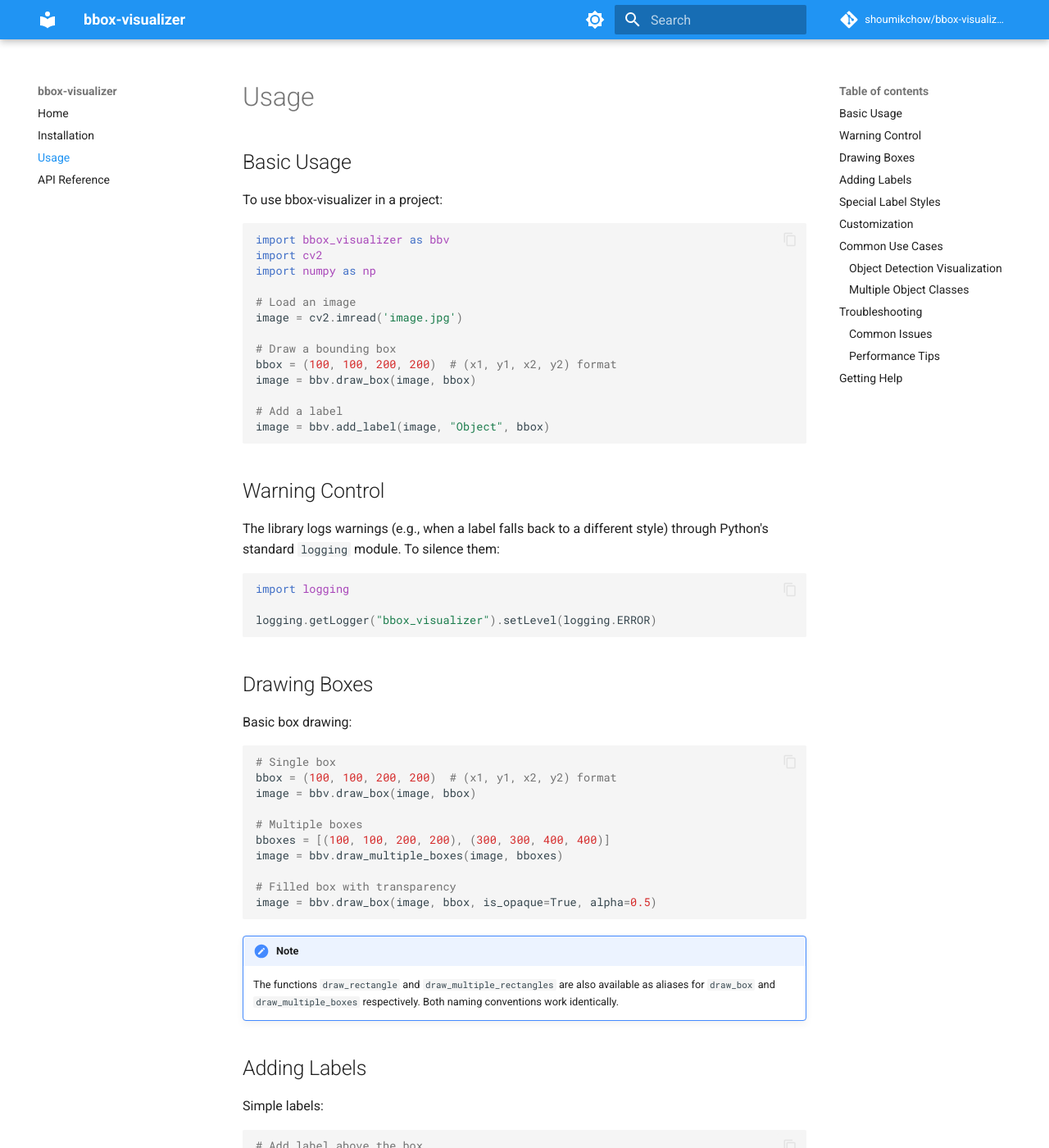
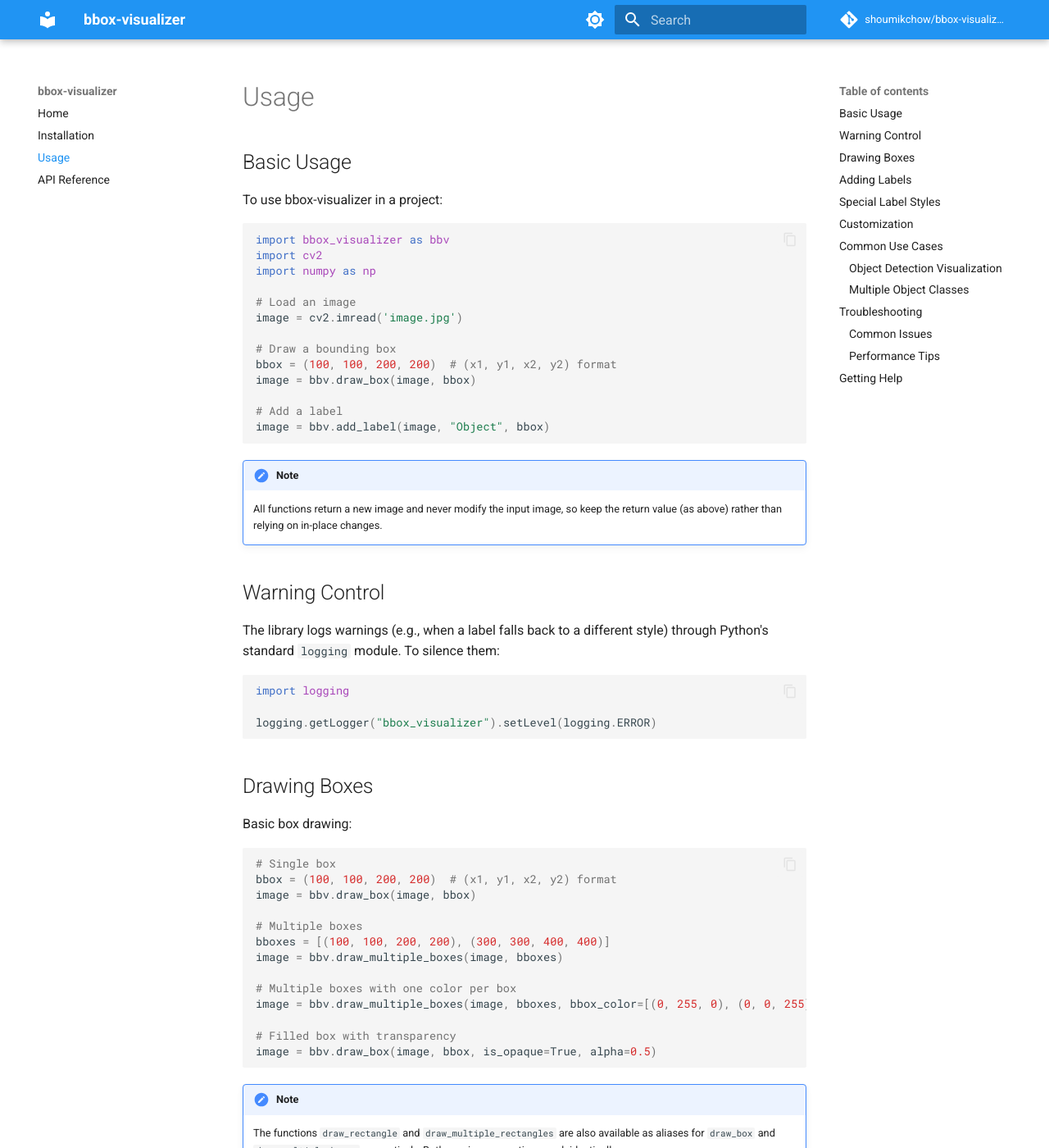
Before and after one commit to shoumikchow/bbox-visualizer, an MkDocs documentation site: the page built from docs/usage.md, in a window 1280 px wide and 1400 px high. Shown: the whole window at 82% size. Built offline with MkDocs 1.6.1 and Material for MkDocs 9.7.7, drawn with Linux system fonts in a browser that asks for light colours; comment, search, counter and statistics services are not loaded.

Commit message:
Document logging control and per-box colors in README and usage docs
Co-Authored-By: Claude Fable 5 <noreply@anthropic.com>

````diff
--- a/docs/usage.md
+++ b/docs/usage.md
@@ -19,6 +19,10 @@ image = bbv.draw_box(image, bbox)
 # Add a label
 image = bbv.add_label(image, "Object", bbox)
 ```
+
+!!! note
+    All functions return a new image and never modify the input image, so keep
+    the return value (as above) rather than relying on in-place changes.
 
 ## Warning Control
 
@@ -43,6 +47,9 @@ image = bbv.draw_box(image, bbox)
 # Multiple boxes
 bboxes = [(100, 100, 200, 200), (300, 300, 400, 400)]
 image = bbv.draw_multiple_boxes(image, bboxes)
+
+# Multiple boxes with one color per box
+image = bbv.draw_multiple_boxes(image, bboxes, bbox_color=[(0, 255, 0), (0, 0, 255)])
 
 # Filled box with transparency
 image = bbv.draw_box(image, bbox, is_opaque=True, alpha=0.5)
````
Also changed, not shown: README.md (+15 -0 lines).
